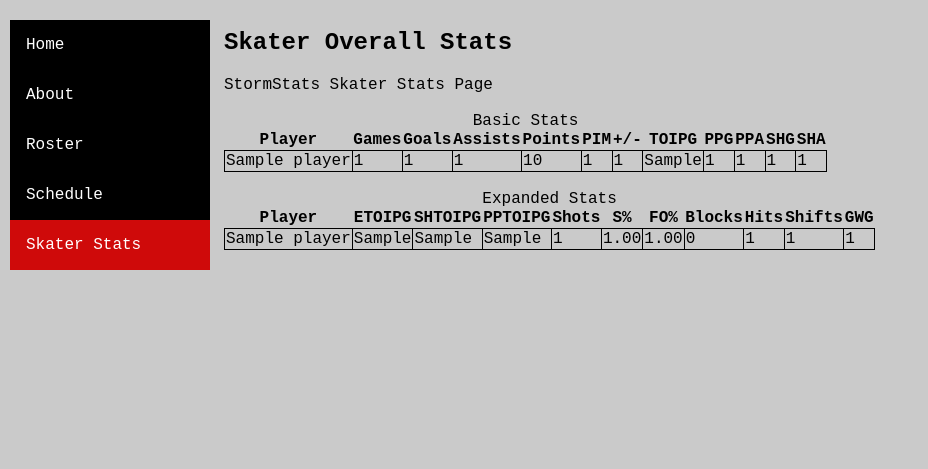
After one commit to pr1malbyt3s/ncstats, a Django app: page /skaterstats/ in a window 1280 px wide. The commit adds this page. Shown: the top 469 px of the page, without its empty margins (0-928 px from the left). Run offline with Django 3.2, Linux system fonts and the light colour scheme; tables that the repository leaves empty hold one stand-in row (values such as "Sample post").

Commit message:
Updated models. Added pages.

```diff
--- a/stormstats/models.py
+++ b/stormstats/models.py
@@ -31,7 +31,7 @@ class SkaterOverallStats(models.Model):
     goals = models.PositiveIntegerField()
     assists = models.PositiveIntegerField()
     points = models.PositiveIntegerField()
-    pim = models.CharField(max_length=6)
+    pim = models.PositiveIntegerField()
     plusmin = models.IntegerField()
     toipg = models.CharField(max_length=6)
     ppg = models.PositiveIntegerField()
@@ -93,7 +93,7 @@ class SkaterGameStats(models.Model):
     goals = models.PositiveIntegerField()
     assists = models.PositiveIntegerField()
     points = models.PositiveIntegerField()
-    pim = models.CharField(max_length=6)
+    pim = models.PositiveIntegerField()
     plusmin = models.IntegerField()
     toi = models.CharField(max_length=6)
     ppg = models.PositiveIntegerField()
@@ -126,7 +126,7 @@ class GoalieGameStats(models.Model):
     saves = models.PositiveIntegerField()
     svpct = models.DecimalField(max_digits=5, decimal_places=2)
     toi = models.CharField(max_length=6)
-    pim = models.CharField(max_length=6)
+    pim = models.PositiveIntegerField()
     goals = models.PositiveIntegerField()
     assists = models.PositiveIntegerField()
     essaves = models.PositiveIntegerField()
--- a/stormstats/static/stormstats/style.css
+++ b/stormstats/static/stormstats/style.css
@@ -59,3 +59,12 @@ body {
       float: none;
     }
   }
+
+  table {
+    width: fit-content;
+    border-collapse: collapse;
+  }
+
+  td {
+    border: 1px solid black;
+  }
--- a/stormstats/templates/stormstats/base.html
+++ b/stormstats/templates/stormstats/base.html
@@ -14,6 +14,8 @@
             <a {% if activate == 'home' %} class="active" {% endif %} href="{% url 'stormstats:home' %}">Home</a>
             <a {% if activate == 'about' %} class="active" {% endif %} href="{% url 'stormstats:about' %}">About</a>
             <a {% if activate == 'roster' %} class="active" {% endif %} href="{% url 'stormstats:roster' %}">Roster</a>
+            <a {% if activate == 'schedule' %} class="active" {% endif %} href="{% url 'stormstats:schedule' %}">Schedule</a>
+            <a {% if activate == 'skaterstats' %} class="active" {% endif %} href="{% url 'stormstats:skaterstats' %}">Skater Stats</a>
             {% endblock %}
         </div>
         <div class="content">
--- /dev/null
+++ b/stormstats/templates/stormstats/skaterstats.html
@@ -0,0 +1,73 @@
+{% extends 'stormstats/base.html' %}
+
+{% block title %}{{ title }}{% endblock title %}
+
+{% block content %}
+    <h2>Skater Overall Stats</h2>
+    <body>
+        StormStats Skater Stats Page<br><br>
+        <table id="basic-skater-stats"><caption>Basic Stats</caption>
+            <tr>
+                <th id="P">Player</th>
+                <th id="GP">Games</th>
+                <th id="G">Goals</th>
+                <th id="A">Assists</th>
+                <th id="P">Points</th>
+                <th id="PIM">PIM</th>
+                <th id="PM">+/-</th>
+                <th id="T">TOIPG</th>
+                <th id="PPG">PPG</th>
+                <th id="PPA">PPA</th>
+                <th id="SHG">SHG</th>
+                <th id="SHA">SHA</th>
+            </tr>
+            {% for skaterstat in skaterstats %}
+            <tr>
+                <td headers="P">{{ skaterstat.player.name }}</td>
+                <td headers="GP">{{ skaterstat.games }}</td>
+                <td headers="G">{{ skaterstat.goals }}</td>
+                <td headers="A">{{ skaterstat.assists }}</td>
+                <td headers="P">{{ skaterstat.points }}</td>
+                <td headers="PIM">{{ skaterstat.pim }}</td>
+                <td headers="PM">{{ skaterstat.plusmin }}</td>
+                <td headers="T">{{ skaterstat.toipg }}</td>
+                <td headers="PPG">{{ skaterstat.ppg }}</td>
+                <td headers="PPA">{{ skaterstat.ppa }}</td>
+                <td headers="SHG">{{ skaterstat.shg }}</td>
+                <td headers="SHA">{{ skaterstat.sha }}</td>
+            </tr>
+            {% endfor %}
+        </table>
+        <br>
+        <table id="expanded-skater-stats"><caption>Expanded Stats</caption>
+            <tr>
+                <th id="P">Player</th>
+                <th id="ETOIPG">ETOIPG</th>
+                <th id="SHTOIPG">SHTOIPG</th>
+                <th id="PPTOIPG">PPTOIPG</th>
+                <th id="S">Shots</th>
+                <th id="SP">S%</th>
+                <th id="FP">FO%</th>
+                <th id="B">Blocks</th>
+                <th id="H">Hits</th>
+                <th id="SH">Shifts</th>
+                <th id="GWG">GWG</th>
+            </tr>
+            {% for skaterstat in skaterstats %}
+            <tr>
+                <td headers="P">{{ skaterstat.player.name }}</td>
+                <td headers="ETOIPG">{{ skaterstat.etoipg }}</td>
+                <td headers="SHTOIPG">{{ skaterstat.shtoipg }}</td>
+                <td headers="PPTOIPG">{{ skaterstat.pptoipg }}</td>
+                <td headers="S">{{ skaterstat.shots }}</td>
+                <td headers="SP">{{ skaterstat.shotpct }}</td>
+                <td headers="FP">{{ skaterstat.fopct }}</td>
+                <td headers="B">{{ skaterstat.blocks }}</td>
+                <td headers="H">{{ skaterstat.hits }}</td>
+                <td headers="SH">{{ skaterstat.shifts }}</td>
+                <td headers="GWG">{{ skaterstat.gwg }}</td>
+            </tr>
+            {% endfor %}
+        </table>
+    </body>
+{% endblock content %}
--- a/stormstats/urls.py
+++ b/stormstats/urls.py
@@ -6,4 +6,6 @@ urlpatterns = [
     path('', views.HomeView.as_view(), name='home'),
     path('about/', views.AboutView.as_view(), name='about'),
     path('roster/', views.RosterView.as_view(), name='roster'),
+    path('schedule/', views.ScheduleView.as_view(), name='schedule'),
+    path('skaterstats/', views.SkaterStatsView.as_view(), name='skaterstats'),
 ]
--- a/stormstats/views.py
+++ b/stormstats/views.py
@@ -1,5 +1,5 @@
 from django.views import generic
-from .models import Player
+from .models import Game, Player, SkaterOverallStats
 
 class HomeView(generic.TemplateView):
     template_name = 'stormstats/home.html'
@@ -23,11 +23,23 @@ class RosterView(generic.TemplateView):
         context = super().get_context_data(**kwargs)
         context['title'] = "StormStats - Roster"
         context['activate'] = 'roster'
-        context['players'] = Player.objects.all()
+        context['players'] = Player.objects.all().order_by('name')
         return context
 
-'''
-def player_list(request):
-    players = Player.objects.all()
-    return render(request, 'stormstats/index.html', {'players': players})
-'''
+class ScheduleView(generic.TemplateView):
+    template_name = 'stormstats/schedule.html'
+    def get_context_data(self, **kwargs):
+        context = super().get_context_data(**kwargs)
+        context['title'] = "StormStats - Schedule"
+        context['activate'] = 'schedule'
+        context['games'] = Game.objects.all().order_by('date')
+        return context
+
+class SkaterStatsView(generic.TemplateView):
+    template_name = 'stormstats/skaterstats.html'
+    def get_context_data(self, **kwargs):
+        context = super().get_context_data(**kwargs)
+        context['title'] = "StormStats - Skater Stats"
+        context['activate'] = 'skaterstats'
+        context['skaterstats'] = SkaterOverallStats.objects.all().order_by('player__name')
+        return context
```
Also changed, not shown: scripts/db.py (+19 -19 lines), stormstats/templates/stormstats/roster.html (+17 -17 lines), stormstats/templates/stormstats/schedule.html (added, +26 -0 lines), stormstats/migrations/0002_auto_20210205_1351.py (added).
